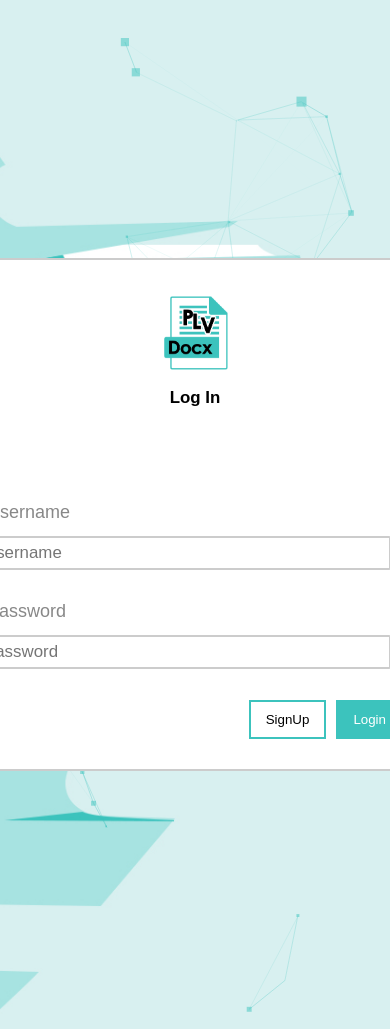
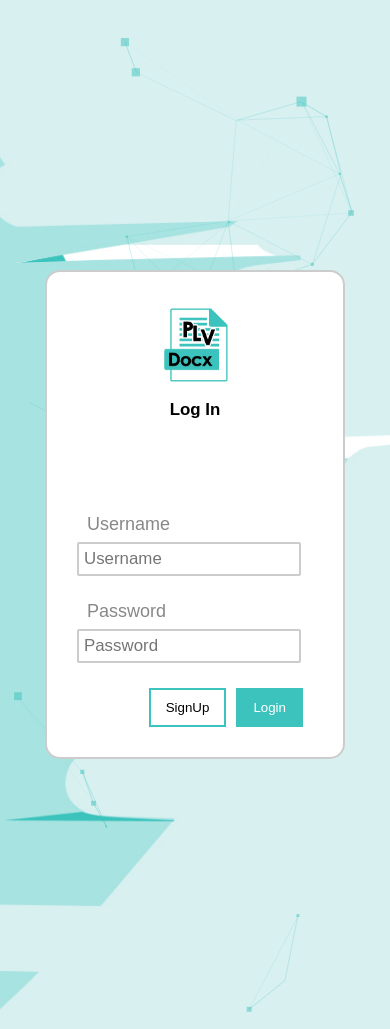
Before and after one commit to dev-hvstle/plvdocx-qwerty, a PHP site: page /loginmain.php in a window 390 px wide; the page is wider, and only the part inside the window is pictured. Run offline with PHP 8.4, Linux system fonts and the light colour scheme.

Commit message:
Update loginmain.php

```diff
--- a/student/loginmain.php
+++ b/student/loginmain.php
@@ -29,7 +29,6 @@
 		justify-content: center;
 		align-items: center;
 		height: 100vh;
-
 		background-repeat: no-repeat;
 		background-size: cover;
     	background-position: center;
@@ -38,7 +37,7 @@
 
 	form {
 		position: absolute;
-		width: 500px;
+		width: 100vh;
 		border: 2px solid #ccc;
 		padding: 30px;
 		background: #fff;
@@ -127,7 +126,7 @@
 	@media screen and (max-width:500px) {
 		form {
 			position: absolute;
-			width: 500px;
+			width: 300px;
 			border: 2px solid #ccc;
 			padding: 30px;
 			background: #fff;
```
